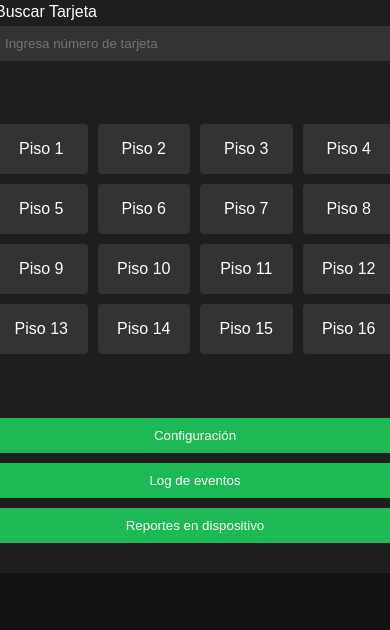
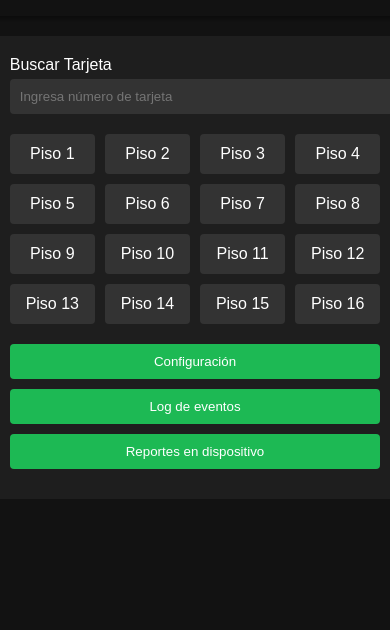
Before and after one commit to IsaacEsk/mainElevador, a plain HTML site: page index.html in a window 390 px wide. Shown: the part 214-844 px from the top of the page. Drawn offline with Linux system fonts and the light colour scheme.

Commit message:
Update index.html

```diff
--- a/index.html
+++ b/index.html
@@ -16,6 +16,7 @@
             align-items: center;
             justify-content: center;
             height: 100vh;
+            overflow: hidden; /* Evita el desbordamiento */
         }
         header {
             text-align: center;
@@ -23,6 +24,7 @@
             background-color: #121212; /* Fondo oscuro */
             padding: 20px;
             width: 100%;
+            box-shadow: 0 2px 5px rgba(0, 0, 0, 0.5); /* Sombra para el encabezado */
         }
         header img {
             height: 150px; /* Ajusta el tamaño del logo si es necesario */
@@ -35,8 +37,10 @@
             background-color: #1e1e1e;
             padding: 20px;
             border-radius: 10px;
-            width: 400px;
+            width: 90%; /* Cambia a un porcentaje para adaptarse mejor */
+            max-width: 400px; /* Mantén un ancho máximo */
             height: 550px; /* Ajusta el tamaño del contenedor */
+            overflow-y: auto; /* Agrega desplazamiento si es necesario */
         }
         .buttons {
             width: 100%;
@@ -82,13 +86,27 @@
             background-color: #333;
             border-radius: 4px;
         }
+
+        /* Media queries para adaptabilidad */
+        @media (max-width: 600px) {
+            .container {
+                width: 95%; /* Aumenta el ancho en móviles */
+                height: auto; /* Permite que el contenedor se ajuste automáticamente */
+            }
+            header {
+                padding: 10px; /* Reduce el padding en móviles */
+            }
+            .indicator {
+                height: 40px; /* Reduce la altura de los indicadores en móviles */
+            }
+        }
     </style>
 </head>
 <body>
 
 <header>
     <h1>Eskayser</h1>
-    </header>
+</header>
 
 <div class="container">
     <!-- Campo de búsqueda arriba -->
```
